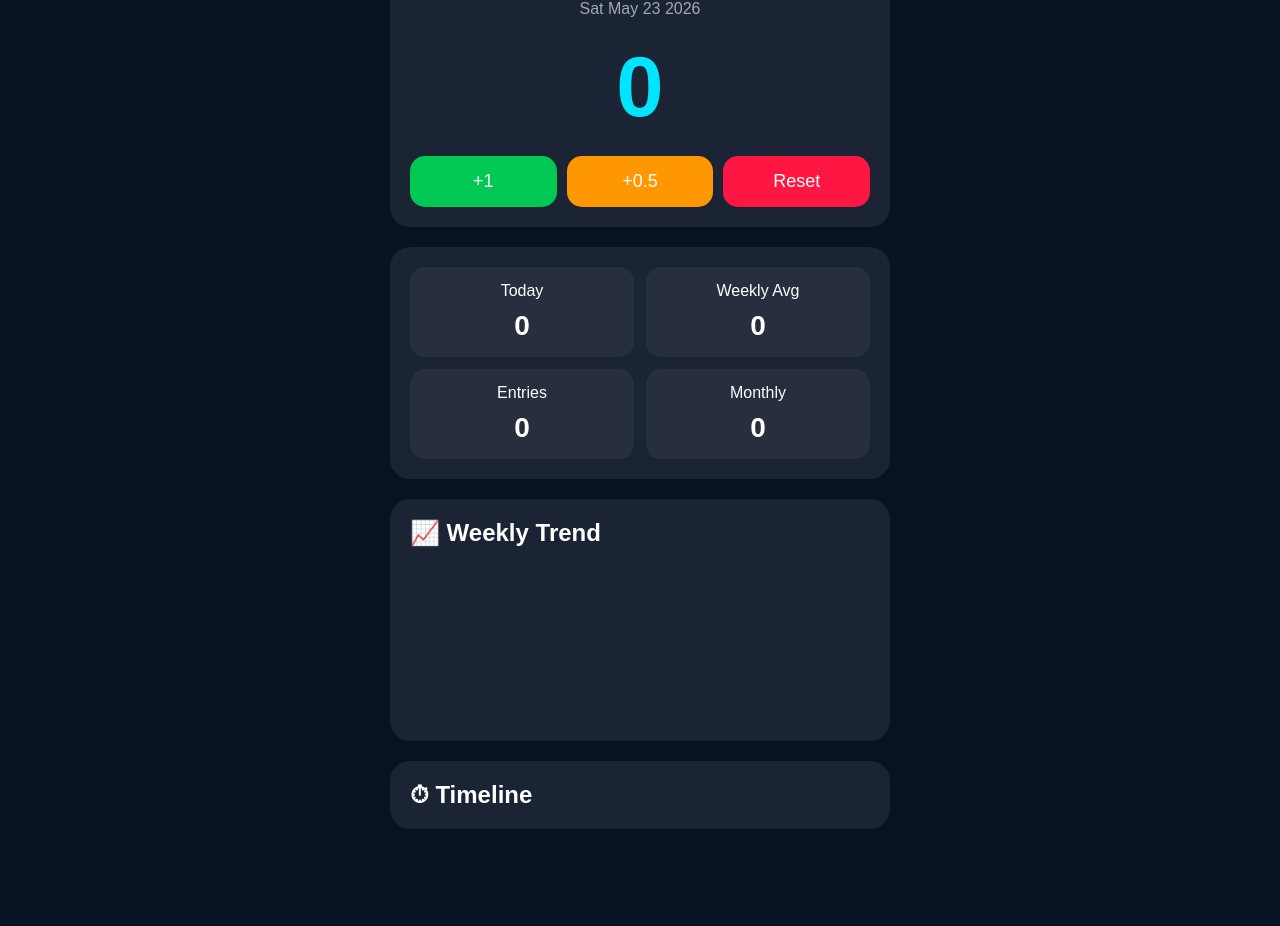
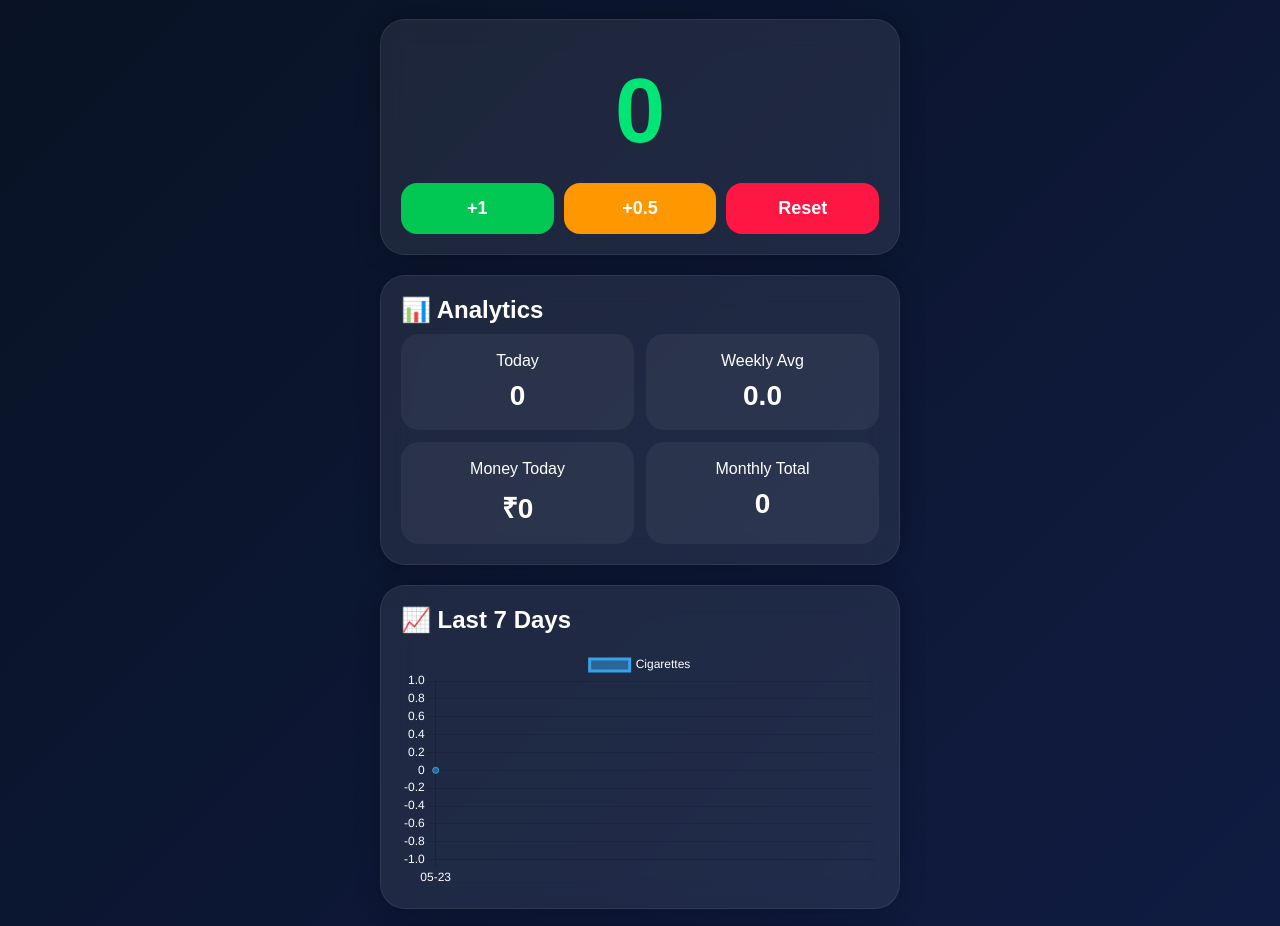
Before and after one commit to ashwinexpert/smoke-tracker, a plain HTML site: page index.html in a window 1280 px wide. Shown: the part 94-1020 px from the top of the page. Before the commit the page ends 963 px from the top, so only its background shows below. Drawn offline with nearby package versions, Linux system fonts and the light colour scheme; no server answers.

Commit message:
Update index.html

```diff
--- a/index.html
+++ b/index.html
@@ -12,38 +12,52 @@
 box-sizing:border-box;
 }
 body{
-      background:#081223;
-      font-family:Arial;
+font-family:Arial,sans-serif;
+background:
+linear-gradient(135deg,#081223,#111c44);
 color:white;
+min-height:100vh;
 padding:20px;
 }
 .container{
-      max-width:500px;
+max-width:520px;
 margin:auto;
+}
+.title{
+text-align:center;
+margin-bottom:20px;
+}
+.title h1{
+font-size:40px;
+margin-bottom:8px;
+}
+.title p{
+opacity:0.7;
 }
 .glass{
 background:rgba(255,255,255,0.08);
-      border-radius:20px;
+backdrop-filter:blur(15px);
+border:1px solid rgba(255,255,255,0.08);
 padding:20px;
+border-radius:25px;
 margin-bottom:20px;
-      backdrop-filter:blur(12px);
+box-shadow:0 0 25px rgba(0,0,0,0.25);
 }
-    h1{
-      text-align:center;
-      margin-bottom:10px;
-      font-size:38px;
-    }
-    .date{
-      text-align:center;
-      opacity:0.6;
-      margin-bottom:20px;
-    }
-    #count{
-      font-size:85px;
+.count{
+font-size:90px;
+font-weight:bold;
 text-align:center;
 margin:20px 0;
-      font-weight:bold;
-      color:#00e5ff;
+transition:0.3s;
+}
+.safe{
+color:#00e676;
+}
+.warning{
+color:#ff9800;
+}
+.danger{
+color:#ff1744;
 }
 .buttons{
 display:flex;
@@ -51,12 +65,17 @@
 }
 button{
 flex:1;
+padding:15px;
 border:none;
-      padding:15px;
-      border-radius:15px;
+border-radius:16px;
 font-size:18px;
+font-weight:bold;
+cursor:pointer;
 color:white;
-      cursor:pointer;
+transition:0.2s;
+}
+button:hover{
+transform:scale(1.03);
 }
 .green{
 background:#00c853;
@@ -71,11 +90,12 @@
 display:grid;
 grid-template-columns:1fr 1fr;
 gap:12px;
+margin-top:10px;
 }
 .card{
 background:rgba(255,255,255,0.05);
-      padding:15px;
-      border-radius:15px;
+padding:18px;
+border-radius:18px;
 text-align:center;
 }
 .card h2{
@@ -83,26 +103,39 @@
 font-size:28px;
 }
 .timeline{
-      max-height:250px;
+max-height:260px;
 overflow-y:auto;
+margin-top:15px;
 }
 .item{
 display:flex;
 justify-content:space-between;
-      padding:12px;
+padding:14px;
 border-bottom:1px solid rgba(255,255,255,0.08);
 }
+.small{
+opacity:0.6;
+font-size:13px;
+}
+.footer{
+text-align:center;
+margin-top:20px;
+opacity:0.5;
+font-size:13px;
+}
 canvas{
-      margin-top:20px;
+margin-top:15px;
 }
 </style>
 </head>
 <body>
 <div class="container">
+<div class="title">
+<h1>🚬 Smoke Tracker Pro</h1>
+<p id="date"></p>
+</div>
 <div class="glass">
-      <h1>🚬 Smoke Tracker Pro</h1>
-      <div class="date" id="date"></div>
-      <div id="count">0</div>
+<div id="count" class="count safe">0</div>
 <div class="buttons">
 <button class="green" onclick="addSmoke(1)">
 +1
@@ -110,120 +143,136 @@
 <button class="orange" onclick="addSmoke(0.5)">
 +0.5
 </button>
-        <button class="red" onclick="resetDay()">
+<button class="red" onclick="resetToday()">
 Reset
 </button>
 </div>
 </div>
 <div class="glass">
+<h2>📊 Analytics</h2>
 <div class="stats">
 <div class="card">
 Today
-          <h2 id="todayStat">0</h2>
+<h2 id="todayTotal">0</h2>
 </div>
 <div class="card">
 Weekly Avg
-          <h2 id="weekStat">0</h2>
+<h2 id="weeklyAvg">0</h2>
 </div>
 <div class="card">
-          Entries
-          <h2 id="entryStat">0</h2>
+Money Today
+<h2 id="moneyToday">₹0</h2>
 </div>
 <div class="card">
-          Monthly
-          <h2 id="monthStat">0</h2>
+Monthly Total
+<h2 id="monthlyTotal">0</h2>
 </div>
 </div>
 </div>
 <div class="glass">
-      <h2>📈 Weekly Trend</h2>
+<h2>📈 Last 7 Days</h2>
 <canvas id="chart"></canvas>
 </div>
 <div class="glass">
 <h2>⏱ Timeline</h2>
 <div class="timeline" id="timeline"></div>
 </div>
+<div class="footer">
+Smoke Tracker Pro • Local Storage Enabled
 </div>
-  <script type="module">
-    import { initializeApp }
-    from "https://www.gstatic.com/firebasejs/12.0.0/firebase-app.js";
-    import {
-      getFirestore,
-      doc,
-      setDoc,
-      getDoc,
-      collection,
-      getDocs
-    }
-    from "https://www.gstatic.com/firebasejs/12.0.0/firebase-firestore.js";
-    const firebaseConfig = {
-      apiKey: "YOUR_API_KEY",
-      authDomain: "YOUR_DOMAIN",
-      projectId: "YOUR_PROJECT_ID",
-      storageBucket: "YOUR_BUCKET",
-      messagingSenderId: "YOUR_MSG_ID",
-      appId: "YOUR_APP_ID"
-    };
-    const app = initializeApp(firebaseConfig);
-    const db = getFirestore(app);
+</div>
+<script>
+const PRICE_PER_CIG = 10;
 const today =
 new Date().toISOString().split("T")[0];
 document.getElementById("date")
-      .innerText = new Date().toDateString();
-    const todayRef =
-      doc(db,"smoke_logs",today);
-    let currentData = {
+.innerText =
+new Date().toDateString();
+let smokeData =
+JSON.parse(localStorage.getItem("smokeData")) || {};
+if(!smokeData[today]){
+smokeData[today]={
 total:0,
 entries:[]
 };
-    async function loadToday(){
-      const snap =
-        await getDoc(todayRef);
-      if(snap.exists()){
-        currentData = snap.data();
+saveData();
 }
-      updateUI();
-      loadChart();
+function saveData(){
+localStorage.setItem(
+"smokeData",
+JSON.stringify(smokeData)
+);
 }
-    async function saveData(){
-      await setDoc(todayRef,currentData);
-      updateUI();
-      loadChart();
-    }
-    window.addSmoke = async(amount)=>{
-      currentData.total += amount;
-      currentData.entries.unshift({
+function addSmoke(amount){
+smokeData[today].total += amount;
+smokeData[today].entries.unshift({
 amount:amount,
 time:new Date().toLocaleTimeString()
 });
-      await saveData();
+saveData();
+updateUI();
 }
-    window.resetDay = async()=>{
-      if(confirm("Reset today?")){
-        currentData = {
+function resetToday(){
+if(confirm("Reset today's data?")){
+smokeData[today]={
 total:0,
 entries:[]
 };
-        await saveData();
+saveData();
+updateUI();
 }
 }
 function updateUI(){
-      document.getElementById("count")
-        .innerText = currentData.total;
-      document.getElementById("todayStat")
-        .innerText = currentData.total;
-      document.getElementById("entryStat")
-        .innerText = currentData.entries.length;
+const total =
+smokeData[today].total;
+const countEl =
+document.getElementById("count");
+countEl.innerText = total;
+countEl.className = "count";
+if(total <= 3){
+countEl.classList.add("safe");
+}
+else if(total <= 7){
+countEl.classList.add("warning");
+}
+else{
+countEl.classList.add("danger");
+}
+document.getElementById("todayTotal")
+.innerText = total;
+document.getElementById("moneyToday")
+.innerText =
+"₹" + (total * PRICE_PER_CIG);
+updateStats();
+updateTimeline();
+updateChart();
+}
+function updateStats(){
+const dates =
+Object.keys(smokeData);
+let monthly = 0;
+dates.forEach(date=>{
+monthly += smokeData[date].total;
+});
+document.getElementById("monthlyTotal")
+.innerText = monthly;
+const avg =
+(monthly / dates.length || 0)
+.toFixed(1);
+document.getElementById("weeklyAvg")
+.innerText = avg;
+}
+function updateTimeline(){
 const timeline =
 document.getElementById("timeline");
 timeline.innerHTML = "";
-      currentData.entries.forEach(entry=>{
+smokeData[today].entries.forEach(entry=>{
 timeline.innerHTML += `
 <div class="item">
 <div>
-              +${entry.amount}
+<strong>+${entry.amount}</strong>
 </div>
-            <div>
+<div class="small">
 ${entry.time}
 </div>
 </div>
@@ -231,23 +280,16 @@
 });
 }
 let chart;
-    async function loadChart(){
-      const query =
-        await getDocs(collection(db,"smoke_logs"));
-      let labels = [];
-      let values = [];
-      let total = 0;
-      query.forEach(doc=>{
-        labels.push(doc.id);
-        values.push(doc.data().total);
-        total += doc.data().total;
+function updateChart(){
+const labels = [];
+const values = [];
+const dates =
+Object.keys(smokeData)
+.slice(-7);
+dates.forEach(date=>{
+labels.push(date.substring(5));
+values.push(smokeData[date].total);
 });
-      const avg =
-        (total / values.length || 0).toFixed(1);
-      document.getElementById("weekStat")
-        .innerText = avg;
-      document.getElementById("monthStat")
-        .innerText = total;
 if(chart){
 chart.destroy();
 }
@@ -260,7 +302,8 @@
 datasets:[{
 label:"Cigarettes",
 data:values,
-              tension:0.4
+tension:0.4,
+fill:true
 }]
 },
 options:{
@@ -287,7 +330,7 @@
 }
 );
 }
-    loadToday();
+updateUI();
 </script>
 </body>
 </html>
```
Lines whose indentation alone changed are shown as unchanged.
